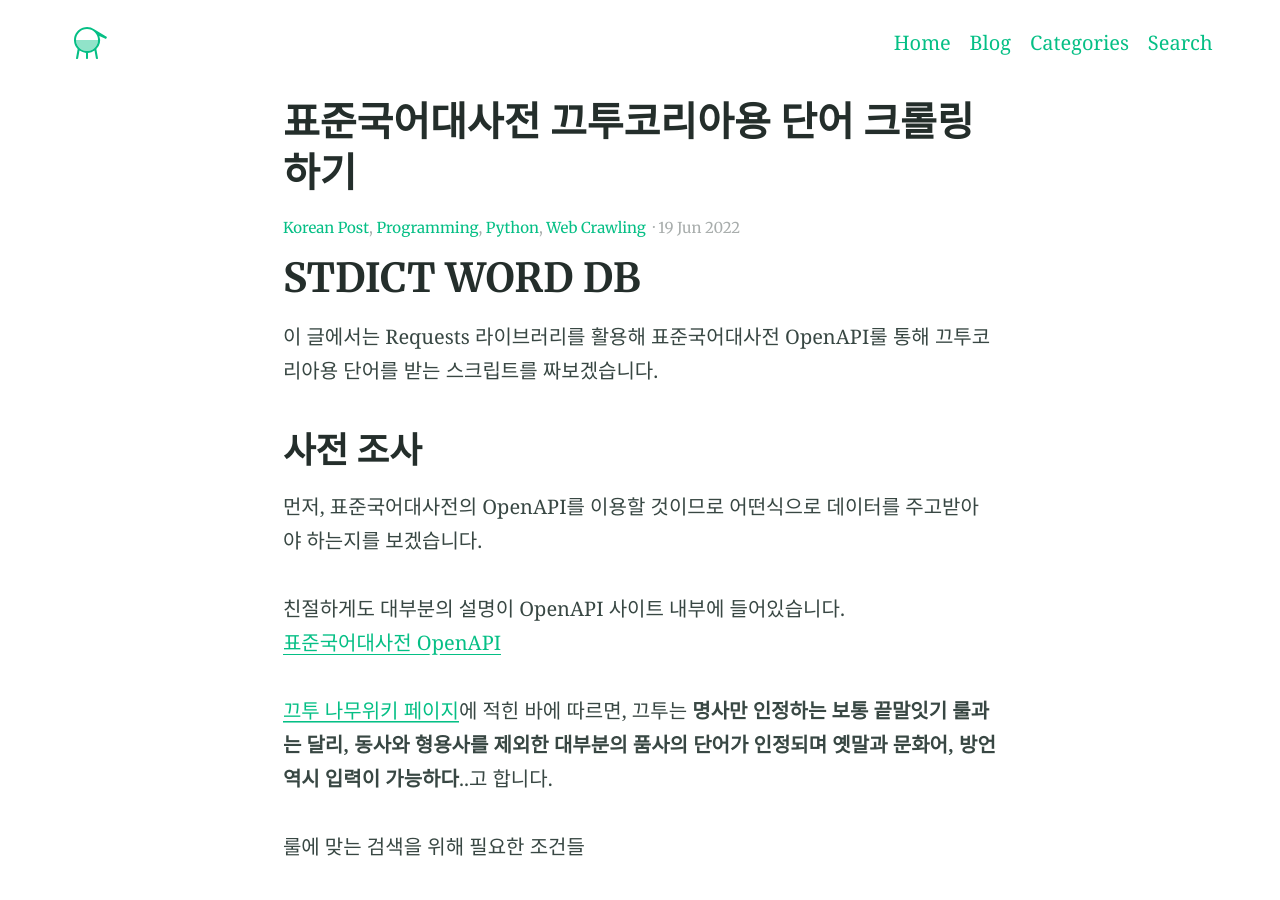
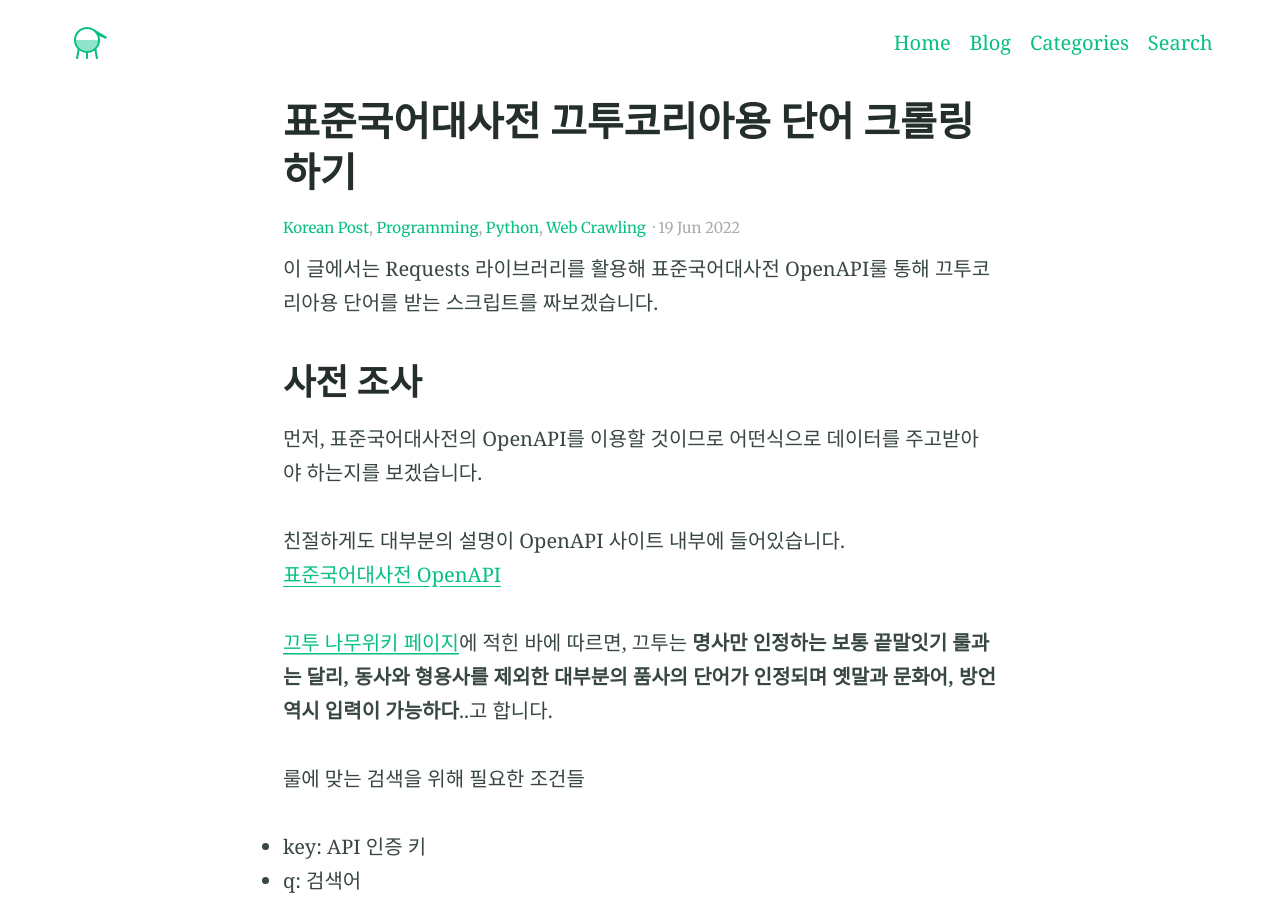
Before and after one commit to sserve-kr/sserve-kr.github.io, a Jekyll site: the page built from _posts/2022-06-19-2.md, in a window 1280 px wide and 900 px high. Built offline with Jekyll 4.4.1, drawn with Linux system fonts in a browser that asks for light colours; comment, search, counter and statistics services are not loaded.

Commit message:
Update 2022-06-19-2.md

```diff
--- a/_posts/2022-06-19-2.md
+++ b/_posts/2022-06-19-2.md
@@ -8,7 +8,6 @@ categories:
 excerpt: 이 글에서는 Requests 라이브러리를 활용해 표준국어대사전 OpenAPI를 통해 끄투코리아용 단어를 받아보도록 하겠습니다.
 ---
 
-# STDICT WORD DB
 이 글에서는 Requests 라이브러리를 활용해 표준국어대사전 OpenAPI룰 통해 끄투코리아용 단어를 받는 스크립트를 짜보겠습니다.
 
 ## 사전 조사
```
